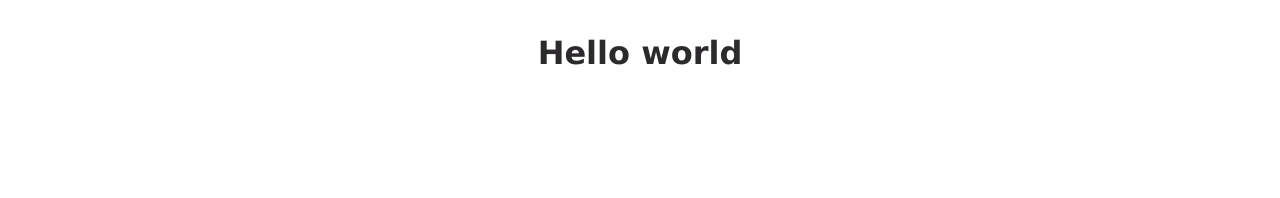
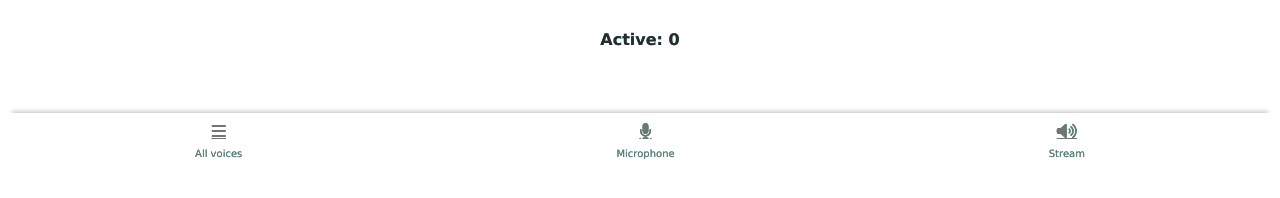
Before and after one commit to Rizabetta/EPAM_JS_Prac_Liza_Popechiteleva, a website: page Task2/dist/index.html in a window 1280 px wide. Drawn offline with Linux system fonts and the light colour scheme.

Commit message:
connecting index.js to index.html using webpack

```diff
--- a/Task2/dist/bundle.js
+++ b/Task2/dist/bundle.js
@@ -15,7 +15,7 @@
   \**********************/
 /***/ (() => {
 
-eval("console.log('hello again')\n\n//# sourceURL=webpack://task_2/./src/index.js?");
+eval("const allvoices = document.querySelector('.allvoices');\r\nconst microphone = document.querySelector('.microphone');\r\nconst stream = document.querySelector('.stream');\r\n\r\nconst iconvalues = document.querySelector('.iconvalues');\r\n\r\nconst inputactive = document.querySelector('.activereplacement');\r\n\r\nallvoices.onclick = function () {\r\n    inputactive.textContent = 'allvoices - mode';\r\n\r\n    allvoices.classList.add(\"selecteditem\");\r\n    microphone.classList.remove(\"selecteditem\");\r\n    stream.classList.remove(\"selecteditem\");\r\n\r\n};\r\n\r\nmicrophone.onclick = function () {\r\n    inputactive.textContent = 'speaker - mode';\r\n\r\n    microphone.classList.add(\"selecteditem\");\r\n    allvoices.classList.remove(\"selecteditem\");\r\n    stream.classList.remove(\"selecteditem\");\r\n};\r\n\r\nstream.onclick = function () {\r\n    inputactive.textContent = 'stream - mode';\r\n\r\n    stream.classList.add(\"selecteditem\");\r\n    allvoices.classList.remove(\"selecteditem\");\r\n    microphone.classList.remove(\"selecteditem\");\r\n};\n\n//# sourceURL=webpack://task_2/./src/index.js?");
 
 /***/ })
 
--- a/Task2/dist/index.html
+++ b/Task2/dist/index.html
@@ -11,7 +11,26 @@
 </head>
 
 <body>
-    <h1>Hello world</h1>
+    <div class="conteiner">
+        <div class="dashboard">
+            <p class="selectionoutput">Active: <span class="activereplacement">0</span></p>
+        </div>
+        <div class="activelements">
+            <div class="allvoices centerorientation ">
+                <a href="" class="fas fa-bars icons"></a>
+                <p class="iconvalues">All voices</p>
+            </div>
+            <div class="microphone centerorientation">
+                <a href="" class="fas fa-microphone icons"></a>
+                <p class="iconvalues">Microphone</p>
+            </div>
+            <div class="stream centerorientation">
+                <a href="" class="fas fa-volume-up icons"></a>
+                <p class="iconvalues">Stream</p>
+            </div>
+        </div>
+    </div>
+    <script src="https://kit.fontawesome.com/675cd9ffbc.js" crossorigin="anonymous"></script>
 </body>
 
 </html>
--- a/Task2/dist/style.css
+++ b/Task2/dist/style.css
@@ -1,7 +1,73 @@
-h1 {
-  color: #2c2a2c;
+.selecteditem a, .selecteditem p {
+  color: #009885;
+  text-shadow: 0 0 1px #009885;
+}
+
+a, p {
+  text-shadow: 0 0 0px #009885;
+}
+
+p {
   line-height: 200%;
   text-align: center;
   font-family: "Lucida Sans", "Lucida Sans Regular", "Lucida Grande", "Lucida Sans Unicode", Geneva, Verdana, sans-serif;
 }
+
+.dashboard {
+  text-align: center;
+  -webkit-box-flex: 1;
+      -ms-flex: 1 1 auto;
+          flex: 1 1 auto;
+}
+
+.activelements {
+  display: -webkit-box;
+  display: -ms-flexbox;
+  display: flex;
+  -ms-flex-pack: distribute;
+      justify-content: space-around;
+  -webkit-box-shadow: 0 -6px 4px -4px rgba(0, 0, 0, 0.2);
+          box-shadow: 0 -6px 4px -4px rgba(0, 0, 0, 0.2);
+}
+
+.icons {
+  color: #747474;
+  margin: 10px auto 5px auto;
+}
+
+.conteiner {
+  display: -webkit-box;
+  display: -ms-flexbox;
+  display: flex;
+  -webkit-box-orient: vertical;
+  -webkit-box-direction: normal;
+      -ms-flex-direction: column;
+          flex-direction: column;
+  height: 156px;
+  margin: auto;
+}
+
+.centerorientation {
+  display: -webkit-box;
+  display: -ms-flexbox;
+  display: flex;
+  -webkit-box-orient: vertical;
+  -webkit-box-direction: normal;
+      -ms-flex-direction: column;
+          flex-direction: column;
+  -webkit-box-align: center;
+      -ms-flex-align: center;
+          align-items: center;
+}
+
+.iconvalues {
+  color: #747474;
+  margin: 0 auto auto auto;
+  font-size: x-small;
+}
+
+.selectionoutput {
+  font-weight: bolder;
+  color: #2c2a2c;
+}
 /*# sourceMappingURL=style.css.map */
```
Also changed, not shown: 1 other file.
